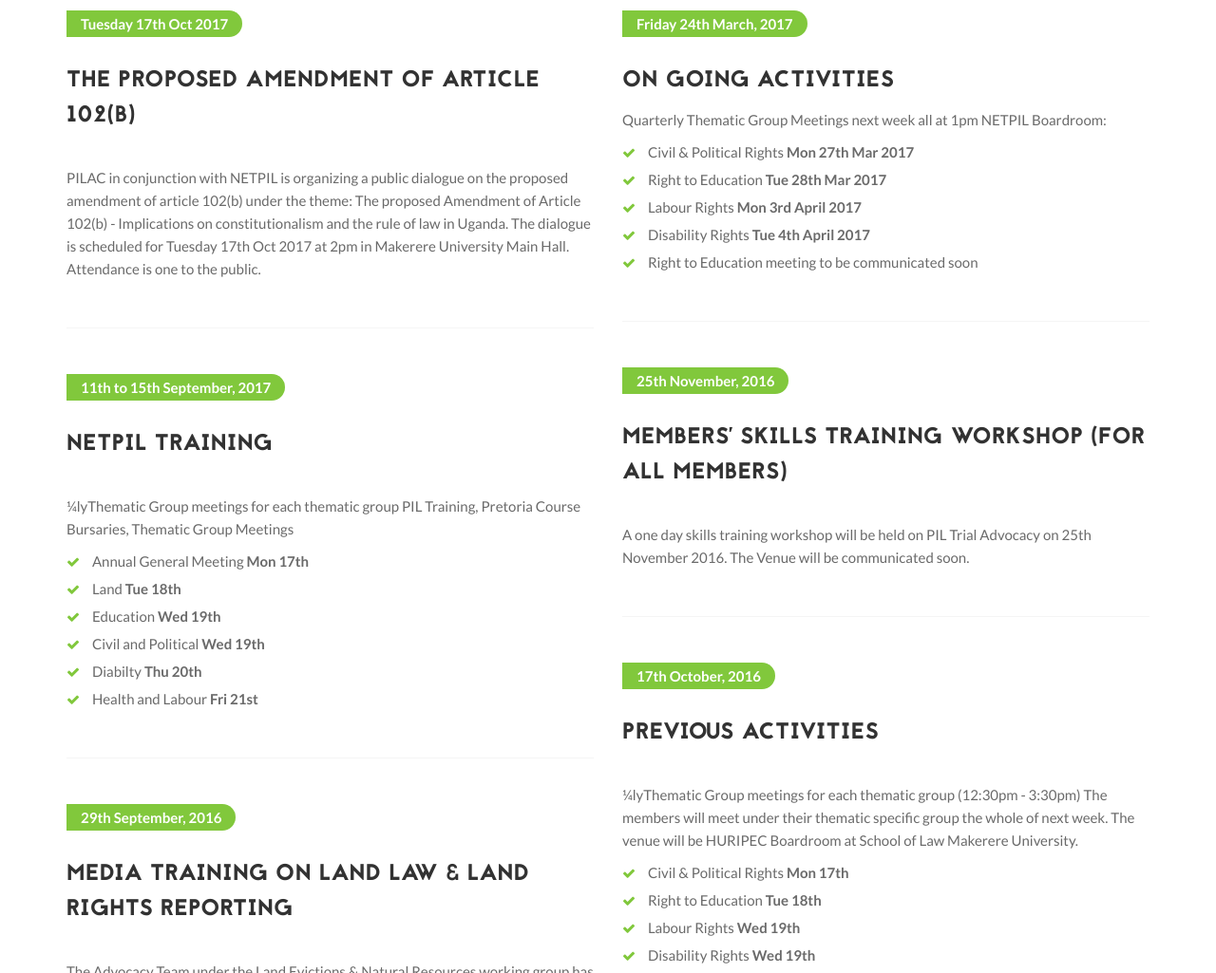
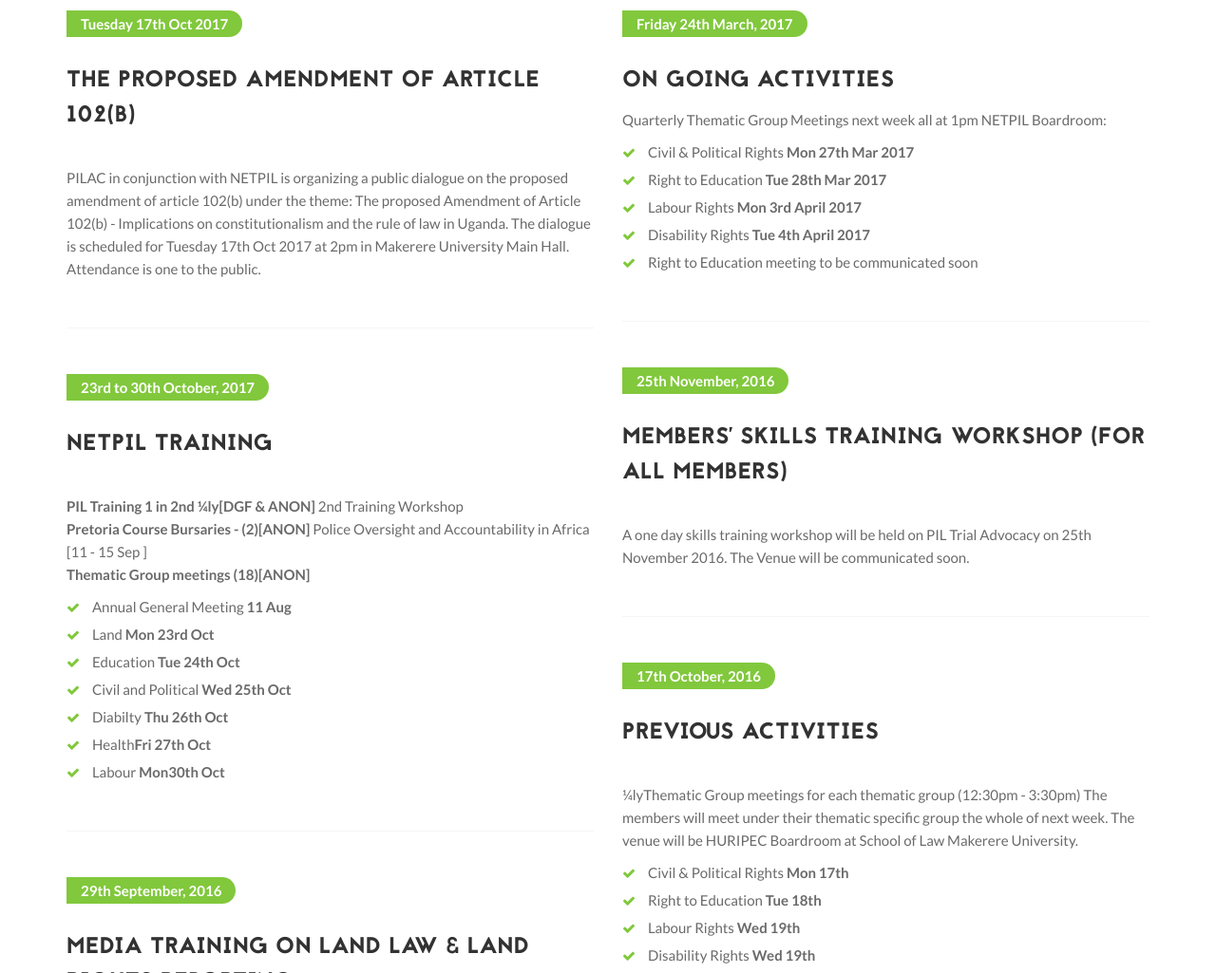
Before and after one commit to aaelia/host, a plain HTML site: page blog-rightside.html in a window 1280 px wide. Shown: the part 337-1362 px from the top of the page at 95% size. Drawn offline with Linux system fonts and the light colour scheme.

Commit message:
New changes
New events

```diff
--- a/blog-rightside.html
+++ b/blog-rightside.html
@@ -164,7 +164,7 @@
 					<div class="post">
 						<div class="post-image-wrapper">
 
-							<span class="blog-date"><a href="#">  11th to 15th September, 2017</a></span>
+							<span class="blog-date"><a href="#">  23rd to 30th October, 2017</a></span>
 						</div><!-- post image end -->
 						<div class="post-header clearfix">
 							<h2 class="post-title">
@@ -174,16 +174,22 @@
 						</div><!-- post heading end -->
 						<div class="post-body">
 							<br/>
-							<p>¼lyThematic Group meetings for each thematic group
-								PIL Training, Pretoria Course Bursaries, Thematic Group Meetings
+							<p><strong>PIL Training 1 in 2nd ¼ly[DGF & ANON]</strong>
+								2nd Training Workshop <br/>
+
+								<strong>Pretoria Course Bursaries - (2)[ANON]</strong>
+								Police Oversight and Accountability in Africa [11 - 15 Sep ] <br/>
+								<strong>Thematic Group meetings (18)[ANON]</strong>
+								<br/>
 
 								<ul class="check-list">
-				                <li><i class="fa fa-check"></i> Annual General Meeting <strong>Mon 17th</strong></li>
-				                <li><i class="fa fa-check"></i> Land  <strong>Tue 18th</strong></li>
-				                <li><i class="fa fa-check"></i> Education  <strong>Wed 19th</strong></li>
-				                <li><i class="fa fa-check"></i> Civil and Political <strong>Wed 19th</strong></li>
-				                <li><i class="fa fa-check"></i> Diabilty  <strong>Thu 20th</strong></li>
-				                <li><i class="fa fa-check"></i> Health and Labour <strong>Fri 21st</strong></li>
+				                <li><i class="fa fa-check"></i> Annual General Meeting <strong>11 Aug</strong></li>
+				                <li><i class="fa fa-check"></i> Land  <strong>Mon 23rd Oct</strong></li>
+				                <li><i class="fa fa-check"></i> Education  <strong>Tue 24th Oct</strong></li>
+				                <li><i class="fa fa-check"></i> Civil and Political <strong>Wed 25th Oct</strong></li>
+				                <li><i class="fa fa-check"></i> Diabilty  <strong>Thu 26th Oct</strong></li>
+				                <li><i class="fa fa-check"></i> Health<strong>Fri 27th Oct</strong></li>
+				                <li><i class="fa fa-check"></i> Labour <strong>Mon30th Oct</strong></li>
 
 				             </ul>
 
```
